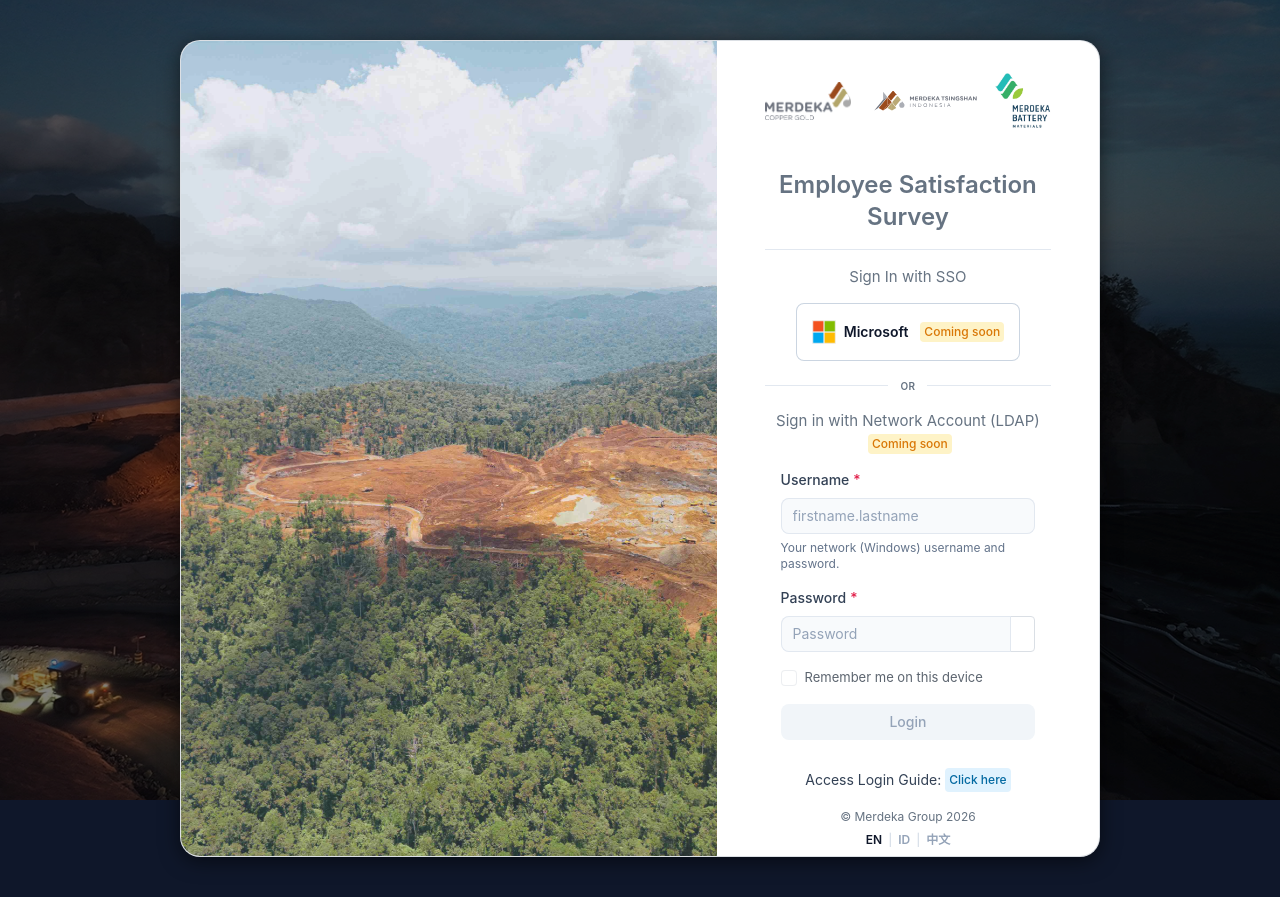
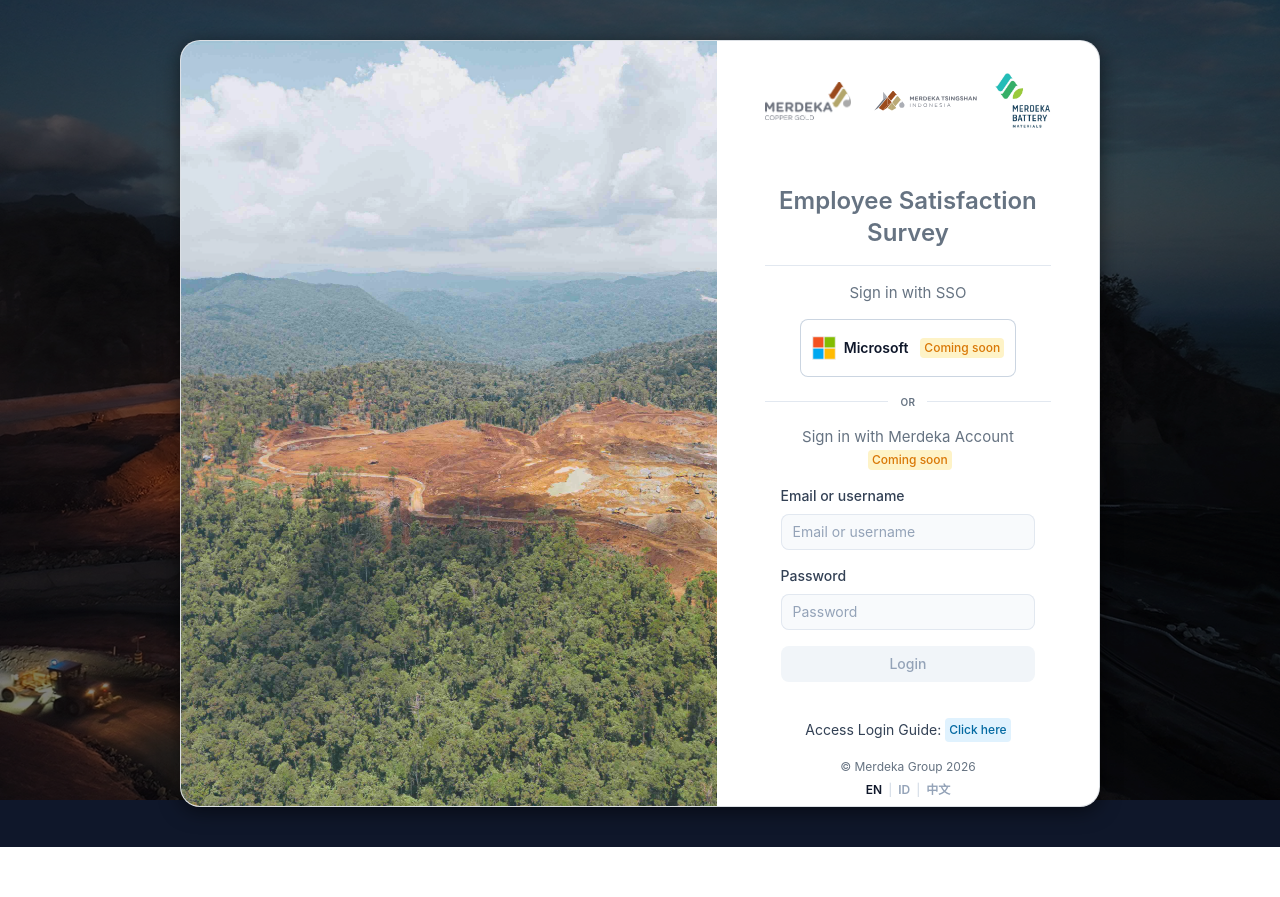
Before and after one commit to mahathirmuh/lara-satisfaction, a Laravel app: page /login in a window 1280 px wide. After the commit the page ends 847 px from the top, so only its background shows below. Run offline with Laravel 12, Linux system fonts and the light colour scheme; parts of the project's set-up code (start-up, migrations or seed data) failed here and were passed over; some web fonts are replaced.

Commit message:
Make the sign-in page the one of Radio Management (0.22.0)
Same spacing and wording as MTI Radio Management: Sign in with SSO, Sign in with Merdeka Account, one Email or username field and the password, the languages at the right of the copyright line, and only Microsoft SSO in the login guide. Remember me and the show-password eye are gone; a sign-in lasts the session. The user guide in three languages follows, with every screenshot retaken. README and the mail comments now describe sending through Exchange RBAC for Applications instead of an Application Access Policy.

```diff
--- a/app/Http/Requests/Auth/LoginRequest.php
+++ b/app/Http/Requests/Auth/LoginRequest.php
@@ -43,7 +43,6 @@ class LoginRequest extends FormRequest
         return [
             'username' => ['required', 'string', 'max:255'],
             'password' => ['required', 'string', 'max:255'],
-            'remember' => ['nullable', 'boolean'],
         ];
     }
 
@@ -109,7 +108,7 @@ class LoginRequest extends FormRequest
             ]);
         }
 
-        Auth::guard('web')->login($user, $this->boolean('remember'));
+        Auth::guard('web')->login($user);
     }
 
     /**
--- a/app/Services/Mail/MicrosoftGraphTransport.php
+++ b/app/Services/Mail/MicrosoftGraphTransport.php
@@ -17,8 +17,9 @@ use Symfony\Component\Mime\MessageConverter;
 /**
  * Sends the e-mail of the application through Microsoft Graph (POST /users/{mailbox}/sendMail) from one Exchange
  * Online mailbox, e.g. mti.communication@merdekabattery.com, with the app-only token of an Entra app registration that
- * has the Mail.Send application permission. No mailbox password is kept, and it keeps working where Exchange Online no
- * longer accepts passwords over SMTP. The mailer "microsoft-graph" of config/mail.php, registered by
+ * Exchange allows to send from that mailbox (RBAC for Applications, "Application Mail.Send" in a scope of that mailbox;
+ * see README). No mailbox password is kept, and it keeps working where Exchange Online no longer accepts passwords over
+ * SMTP. The mailer "microsoft-graph" of config/mail.php, registered by
  * AppServiceProvider.
  */
 class MicrosoftGraphTransport extends AbstractTransport
--- a/config/mail.php
+++ b/config/mail.php
@@ -53,8 +53,9 @@ return [
         | Microsoft Graph (App\Services\Mail\MicrosoftGraphTransport): sends from
         | the Exchange Online mailbox in "sender" (by default MAIL_FROM_ADDRESS,
         | e.g. mti.communication@merdekabattery.com) with an Entra app
-        | registration that has the Mail.Send application permission, without
-        | a mailbox password. Empty MAIL_GRAPH_* use the MS_GRAPH_* registration.
+        | registration allowed to send from that mailbox only (Exchange RBAC
+        | for Applications, see README), without a mailbox password. Empty
+        | MAIL_GRAPH_* use the MS_GRAPH_* registration.
         */
         'microsoft-graph' => [
             'transport' => 'microsoft-graph',
--- a/resources/views/auth/login.blade.php
+++ b/resources/views/auth/login.blade.php
@@ -4,8 +4,9 @@
 
 @push('style')
     <style>
-        /* The sign-in of MTI Radio Management: a card on the darkened photo (the photo is the body's,
-           auth.components.style), the photos at the left (7/12), the sign-in at the right (5/12). */
+        /* The sign-in of MTI Radio Management (D:\Apps\Laravel\radio-management, auth.login), as its production has it:
+           a card on the darkened photo (the photo is the body's, auth.components.style), the photos at the left (7/12),
+           the sign-in at the right (5/12). */
         .rm-login {
             display: flex;
             align-items: center;
@@ -84,8 +85,8 @@
             }
         }
 
-        /* The sign-in side, from the top: the logos, the title, the SSO buttons, the network account form, the guide; the
-           footer at the foot. The font is the system one, Tabler's own stack. */
+        /* The sign-in side, from the top: the logos, the title, Microsoft, the account form, the guide; the footer at the
+           foot. The font is the system one, Tabler's own stack. */
         .rm-login-side {
             display: flex;
             flex-direction: column;
@@ -125,7 +126,7 @@
         .rm-login-body {
             display: flex;
             flex-direction: column;
-            margin-top: 40px;
+            margin-top: 56px;
         }
 
         .rm-login-title {
@@ -151,6 +152,7 @@
             text-align: center;
         }
 
+        /* The yellow badge beside a way in that is not set up yet. */
         .rm-login-hint .rm-badge,
         .rm-ms-button .rm-badge {
             margin-left: 4px;
@@ -172,7 +174,6 @@
             gap: 8px;
             min-width: 120px;
             height: 58px;
-            padding: 0 16px;
             border-radius: 8px;
             background: #fff;
             box-shadow: inset 0 0 0 1px var(--rm-gray-300);
@@ -182,6 +183,10 @@
             font-weight: 600;
             text-decoration: none;
             transition: background-color .12s ease-out, box-shadow .12s ease-out;
+        }
+
+        .rm-ms-button.is-pending {
+            padding: 0 12px;
         }
 
         .rm-ms-button:hover {
@@ -256,7 +261,7 @@
             margin-top: 16.5px;
         }
 
-        /* The network account form, 16px narrower than the rest at either side. */
+        /* The account form, 16px narrower than the rest at either side. */
         #loginForm {
             margin-top: 16px;
             padding: 0 16px;
@@ -280,15 +285,6 @@
             font-size: 14px;
         }
 
-        #loginForm .form-hint {
-            margin-top: 6px;
-            font-size: 12px;
-        }
-
-        #loginForm .form-check-label {
-            font-size: 13px;
-        }
-
         .rm-login-submit {
             width: 100%;
             height: 36px;
@@ -300,7 +296,7 @@
             align-items: center;
             justify-content: center;
             gap: 4px;
-            margin-top: 28px;
+            margin-top: 36px;
             color: var(--rm-gray-700);
             font-size: 14px;
             line-height: 24px;
@@ -324,6 +320,7 @@
 
         /* At the foot of the side, 16px below the guide at the least. */
         .rm-login-foot {
+            position: relative;
             margin-top: auto;
             padding-top: 16px;
             color: var(--tblr-secondary);
@@ -332,13 +329,24 @@
             text-align: center;
         }
 
-        /* The language of the page, under the copyright: three of them do not fit beside it. */
+        /* The language of the page, at the right end of the foot (the copyright stays in the middle). */
         .rm-login-lang {
+            position: absolute;
+            right: 0;
+            bottom: 0;
             display: flex;
             align-items: center;
-            justify-content: center;
             gap: 2px;
-            margin-top: 6px;
+        }
+
+        /* Under the copyright where the three of them do not fit beside it: the narrower card (992 to 1399 wide) and a
+           phone. */
+        @media (min-width: 992px) and (max-width: 1399.98px), (max-width: 575.98px) {
+            .rm-login-lang {
+                position: static;
+                justify-content: center;
+                margin-top: 6px;
+            }
         }
 
         .rm-login-lang button {
@@ -372,7 +380,7 @@
             color: var(--rm-gray-300);
         }
 
-        /* The guide: 440 wide, a cross at the top right, a ringed box for each way in. */
+        /* The guide: 440 wide, a cross at the top right, the logos and the words in a ringed box. */
         #accessLoginGuide .modal-dialog {
             max-width: 440px;
         }
@@ -402,7 +410,7 @@
             display: flex;
             flex-direction: column;
             gap: 20px;
-            padding: 32px 24px;
+            padding: 40px 24px;
             border-radius: 8px;
             box-shadow: inset 0 0 0 1px var(--rm-gray-200);
             color: var(--rm-gray-900);
@@ -426,12 +434,6 @@
         .rm-guide-sso {
             color: var(--rm-sky-700);
             font-weight: 700;
-        }
-
-        .rm-guide-note {
-            color: var(--rm-gray-600);
-            font-size: 13px;
-            line-height: 20px;
         }
 
         .rm-guide-logos > .rm-guide-pipe {
@@ -486,10 +488,11 @@
                     <div class="rm-login-rule"></div>
 
                     @if ($ssoProviders !== [])
-                        <div class="rm-login-hint">{{ __('Sign In with SSO') }}</div>
+                        <div class="rm-login-hint">{{ __('Sign in with SSO') }}</div>
                         <div class="rm-login-sso">
                             @foreach ($ssoProviders as $provider => $isConfigured)
-                                <a href="{{ route('sso.redirect', $provider) }}" id="sso-{{ $provider }}" class="rm-ms-button">
+                                <a href="{{ route('sso.redirect', $provider) }}" id="sso-{{ $provider }}"
+                                    @class(['rm-ms-button', 'is-pending' => ! $isConfigured])>
                                     <img src="{{ asset('assets/img/logo/'.$provider.'.png') }}" width="24" height="24" alt="">
                                     {{ $provider === 'microsoft' ? 'Microsoft' : 'Google' }}
                                     @unless ($isConfigured)
@@ -502,46 +505,34 @@
                     @endif
 
                     <div class="rm-login-hint">
-                        {{ __('Sign in with Network Account (LDAP)') }}
+                        {{ __('Sign in with Merdeka Account') }}
                         @unless ($isNetworkSignInConfigured)
                             <span class="rm-badge yellow">{{ __('Coming soon') }}</span>
                         @endunless
                     </div>
 
+                    {{-- The Merdeka account is the network (Active Directory) one: its username, or the company e-mail, whose
+                         "@domain" part LoginRequest drops. --}}
                     <form id="loginForm" method="POST" action="{{ route('login.store') }}" novalidate>
                         @csrf
                         <fieldset @disabled(! $isNetworkSignInConfigured)>
                             <div class="rm-field">
-                                <label for="username" class="form-label required">{{ __('Username') }}</label>
+                                <label for="username" class="form-label">{{ __('Email or username') }}</label>
                                 <input type="text" class="form-control @error('username') is-invalid @enderror" id="username"
-                                    name="username" value="{{ old('username') }}" placeholder="{{ __('firstname.lastname') }}"
-                                    autocomplete="username" autocapitalize="none" spellcheck="false" required autofocus>
+                                    name="username" value="{{ old('username') }}" placeholder="{{ __('Email or username') }}"
+                                    autocomplete="username" autocapitalize="none" spellcheck="false" required>
                                 @error('username')
                                     <div class="invalid-feedback">{{ $message }}</div>
                                 @enderror
-                                <small class="form-hint">{{ __('Your network (Windows) username and password.') }}</small>
                             </div>
                             <div class="rm-field">
-                                <label for="password" class="form-label required">{{ __('Password') }}</label>
-                                <div class="input-group input-group-flat">
-                                    <input type="password" class="form-control @error('password') is-invalid @enderror"
-                                        id="password" name="password" placeholder="{{ __('Password') }}"
-                                        autocomplete="current-password" required>
-                                    <span class="input-group-text">
-                                        <a href="#" class="link-secondary" id="togglePassword" title="{{ __('Show password') }}"
-                                            aria-label="{{ __('Show password') }}">
-                                            <i class="ti ti-eye"></i>
-                                        </a>
-                                    </span>
-                                </div>
+                                <label for="password" class="form-label">{{ __('Password') }}</label>
+                                <input type="password" class="form-control @error('password') is-invalid @enderror" id="password"
+                                    name="password" placeholder="{{ __('Password') }}" autocomplete="current-password" required>
                                 @error('password')
-                                    <div class="invalid-feedback d-block">{{ $message }}</div>
+                                    <div class="invalid-feedback">{{ $message }}</div>
                                 @enderror
                             </div>
-                            <label class="form-check mb-0">
-                                <input type="checkbox" class="form-check-input" name="remember" value="1" @checked(old('remember'))>
-                                <span class="form-check-label">{{ __('Remember me on this device') }}</span>
-                            </label>
                             <button type="submit" class="btn-rm primary rm-login-submit" id="loginSubmit">{{ __('Login') }}</button>
                         </fieldset>
                     </form>
@@ -553,7 +544,7 @@
                 </div>
 
                 <div class="rm-login-foot">
-                    <div>&copy; {{ config('merdeka.company_name') }} {{ date('Y') }}</div>
+                    &copy; {{ config('merdeka.company_name') }} {{ date('Y') }}
                     {{-- The language of the page: EN | ID | 中文. --}}
                     <form method="POST" action="{{ route('locale.update') }}" class="rm-login-lang" aria-label="{{ __('Language') }}">
                         @csrf
@@ -571,7 +562,7 @@
         </div>
     </section>
 
-    {{-- How each kind of account signs in: Microsoft, Google when it is offered, and the network account. --}}
+    {{-- How to sign in with Microsoft, and with Google when it is offered. --}}
     <div class="modal fade" id="accessLoginGuide" tabindex="-1" aria-labelledby="accessLoginGuideTitle" aria-hidden="true">
         <div class="modal-dialog modal-dialog-centered">
             <div class="modal-content">
@@ -587,7 +578,7 @@
                         </div>
                         <div>
                             Merdeka Battery Materials Group
-                            <br><span class="rm-guide-domain">@merdekabattery.com, @scmnickel.com</span>
+                            <br><span class="rm-guide-domain">@merdekabattery.com</span>
                             <br>{{ __('access via') }}
                             <br><span class="rm-guide-sso">Microsoft SSO</span>
                             @unless ($ssoProviders['microsoft'] ?? false)
@@ -610,15 +601,6 @@
                             </div>
                         </div>
                     @endisset
-                    <div class="rm-guide-box">
-                        <div class="rm-guide-sso">{{ __('Login by Network Account (LDAP)') }}</div>
-                        <div class="rm-guide-note">
-                            {{ __('Sign in with the username and password of your company network (Windows) account. This application has no passwords of its own: please contact the IT Helpdesk if you do not have a network or Microsoft account.') }}
-                            @unless ($isNetworkSignInConfigured)
-                                <br><span class="rm-badge yellow mt-1">{{ __('Coming soon') }}</span>
-                            @endunless
-                        </div>
-                    </div>
                 </div>
             </div>
         </div>
@@ -627,17 +609,8 @@
 
 @push('javascript')
     <script>
+        // While the sign-in is sent: a spinner in the button, and no second click.
         $(function() {
-            $('#togglePassword').on('click', function(event) {
-                event.preventDefault();
-                const input = $('#password');
-                const isHidden = input.attr('type') === 'password';
-
-                input.attr('type', isHidden ? 'text' : 'password');
-                $(this).find('i').toggleClass('ti-eye', !isHidden).toggleClass('ti-eye-off', isHidden);
-            });
-
-            // While the sign-in is sent: a spinner in the button, and no second click.
             $('#loginForm').on('submit', function() {
                 $('#loginSubmit').addClass('is-busy').prop('disabled', true).attr('aria-busy', 'true').text(@json(__('Signing in…')));
             });
```
Also changed, not shown: CHANGELOG.en.md (+15 -0 lines), lang/id.json (+3 -9 lines), lang/zh_CN.json (+3 -9 lines), tests/Feature/Auth/LoginTest.php (+28 -2 lines), tests/Feature/TranslationFilesTest.php (+1 -1 lines), CHANGELOG.md, README.md, 5 other files.
